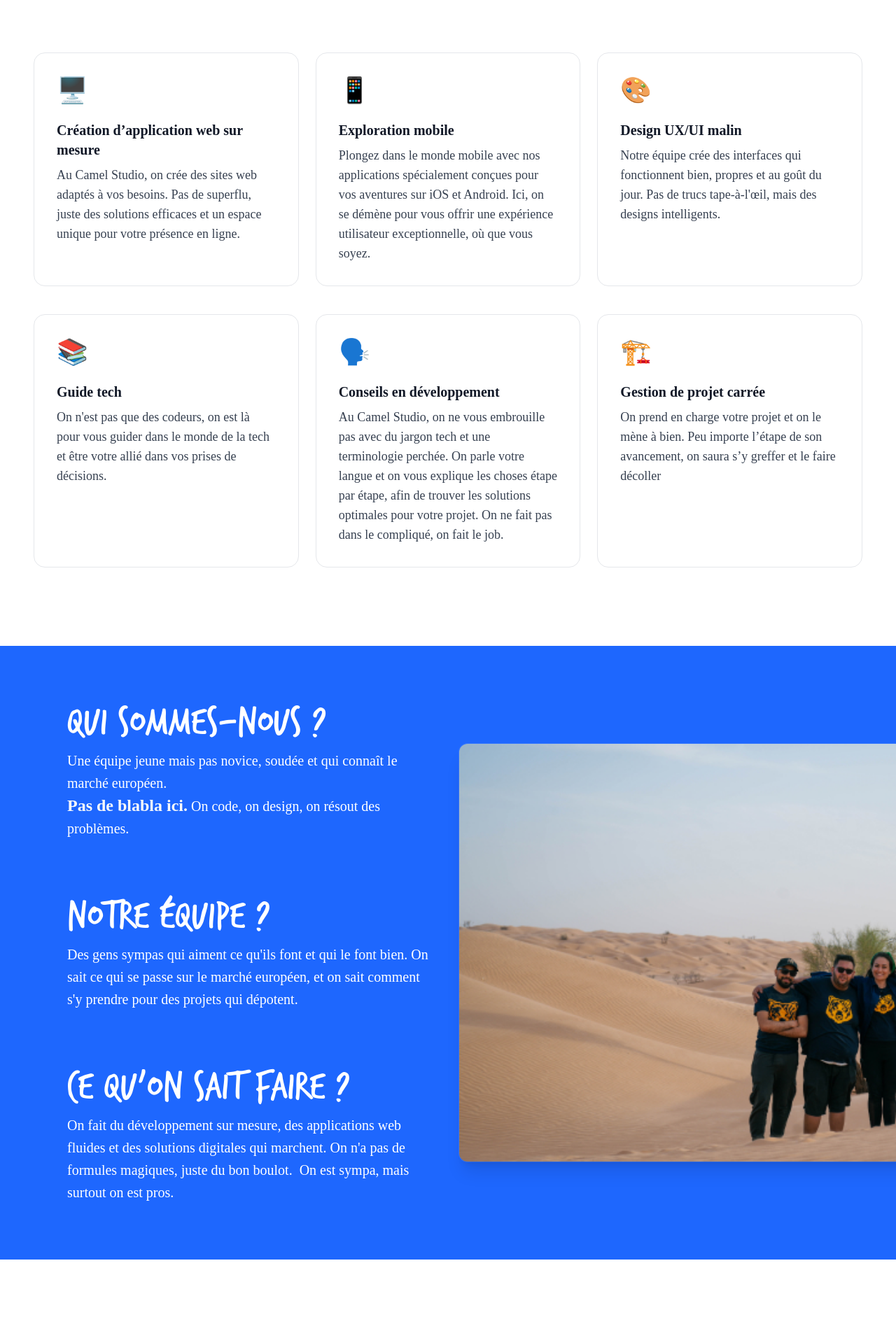
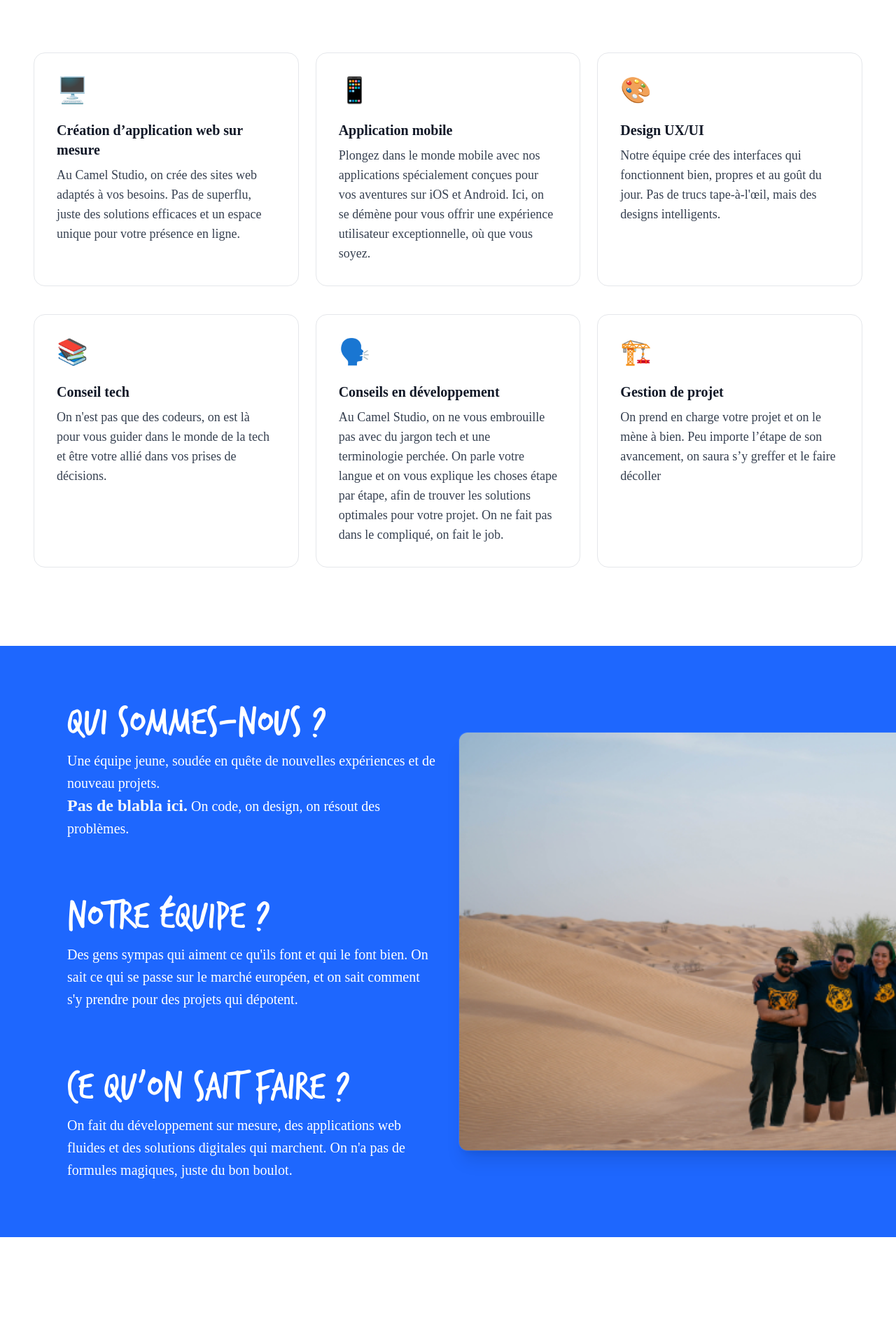
Before and after one commit to AzizOuertani/camelstudio-landing-page, a Next.js app: page / in a window 1280 px wide. Shown: the part 845-2760 px from the top of the page at 70% size. Built offline with nearby package versions, Linux system fonts and the light colour scheme.

Commit message:
content update

```diff
--- a/src/components/aboutUs/_partial/AboutUsFirstSection.tsx
+++ b/src/components/aboutUs/_partial/AboutUsFirstSection.tsx
@@ -13,8 +13,8 @@ const AboutUsFirstSection = () => {
                   Qui sommes-nous ?
                 </h1>
                 <p className=" text-xl  leading-8 text-white font-raleway">
-                  Une équipe jeune mais pas novice, soudée et qui connaît le
-                  marché européen.
+                  Une équipe jeune, soudée en quête de nouvelles expériences et
+                  de nouveau projets.
                   <br />
                   <span className=" text-2xl text-gray-50 font-bold">
                     Pas de blabla ici.
@@ -39,9 +39,8 @@ const AboutUsFirstSection = () => {
                 </h1>
                 <p className=" text-xl leading-8 text-white font-raleway">
                   On fait du développement sur mesure, des applications web
-                  fluides et des solutions digitales qui marchent. On {"n'a"}{" "}
-                  pas de formules magiques, juste du bon boulot.  On est sympa,
-                  mais surtout on est pros.
+                  fluides et des solutions digitales qui marchent. On {" n'"}a
+                  pas de formules magiques, juste du bon boulot.
                 </p>
               </section>
             </div>
--- a/src/components/services/_content/serviceContent.ts
+++ b/src/components/services/_content/serviceContent.ts
@@ -7,19 +7,19 @@ export const serviceContent = [
   },
 
   {
-    title: "Exploration mobile",
+    title: "Application mobile",
     description:
       "Plongez dans le monde mobile avec nos applications spécialement conçues pour vos aventures sur iOS et Android. Ici, on se démène pour vous offrir une expérience utilisateur exceptionnelle, où que vous soyez.",
     icon: "📱",
   },
   {
-    title: "Design UX/UI malin",
+    title: "Design UX/UI",
     description:
       "Notre équipe crée des interfaces qui fonctionnent bien, propres et au goût du jour. Pas de trucs tape-à-l'œil, mais des designs intelligents.",
     icon: "🎨",
   },
   {
-    title: "Guide tech",
+    title: "Conseil tech",
     description:
       "On n'est pas que des codeurs, on est là pour vous guider dans le monde de la tech et être votre allié dans vos prises de décisions.",
     icon: "📚",
@@ -31,7 +31,7 @@ export const serviceContent = [
     icon: "🗣️ ",
   },
   {
-    title: "Gestion de projet carrée",
+    title: "Gestion de projet",
     description:
       "On prend en charge votre projet et on le mène à bien. Peu importe l’étape de son avancement, on saura s’y greffer et le faire décoller",
     icon: "🏗️",
```
